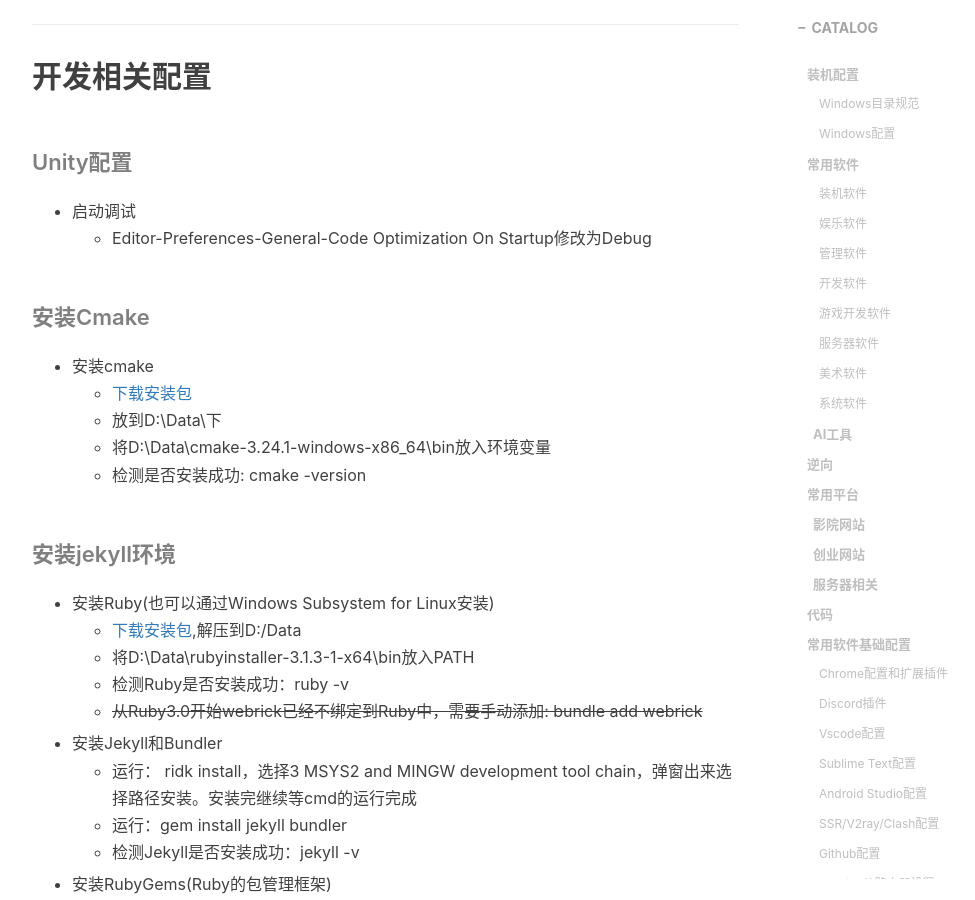
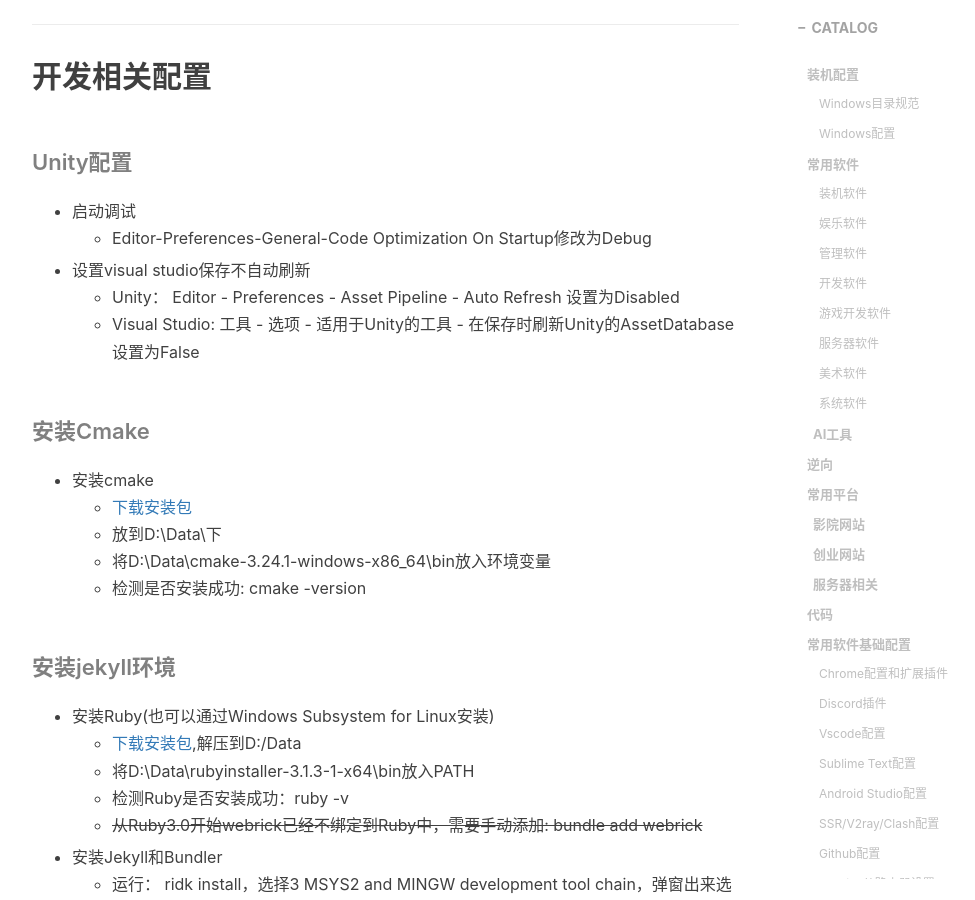
Before and after one commit to gumcstronger/gumcstronger.github.io, a Jekyll site: the page built from _posts/2022/2022-08-24-windows.md, in a window 1280 px wide and 900 px high, scrolled down 10316 px. Shown: the whole window, without its empty margins (233-1208 px from the left). Built offline with Jekyll 4.4.1, drawn with Linux system fonts in a browser that asks for light colours; comment, search, counter and statistics services are not loaded.

Commit message:
Update 2022-08-24-windows.md

```diff
--- a/_posts/2022/2022-08-24-windows.md
+++ b/_posts/2022/2022-08-24-windows.md
@@ -344,6 +344,9 @@ tags:
 
 * 启动调试
   * Editor-Preferences-General-Code Optimization On Startup修改为Debug
+* 设置visual studio保存不自动刷新
+  * Unity： Editor - Preferences - Asset Pipeline - Auto Refresh 设置为Disabled
+  * Visual Studio: 工具 - 选项 - 适用于Unity的工具 - 在保存时刷新Unity的AssetDatabase设置为False
 
 #### 安装Cmake
 
```
